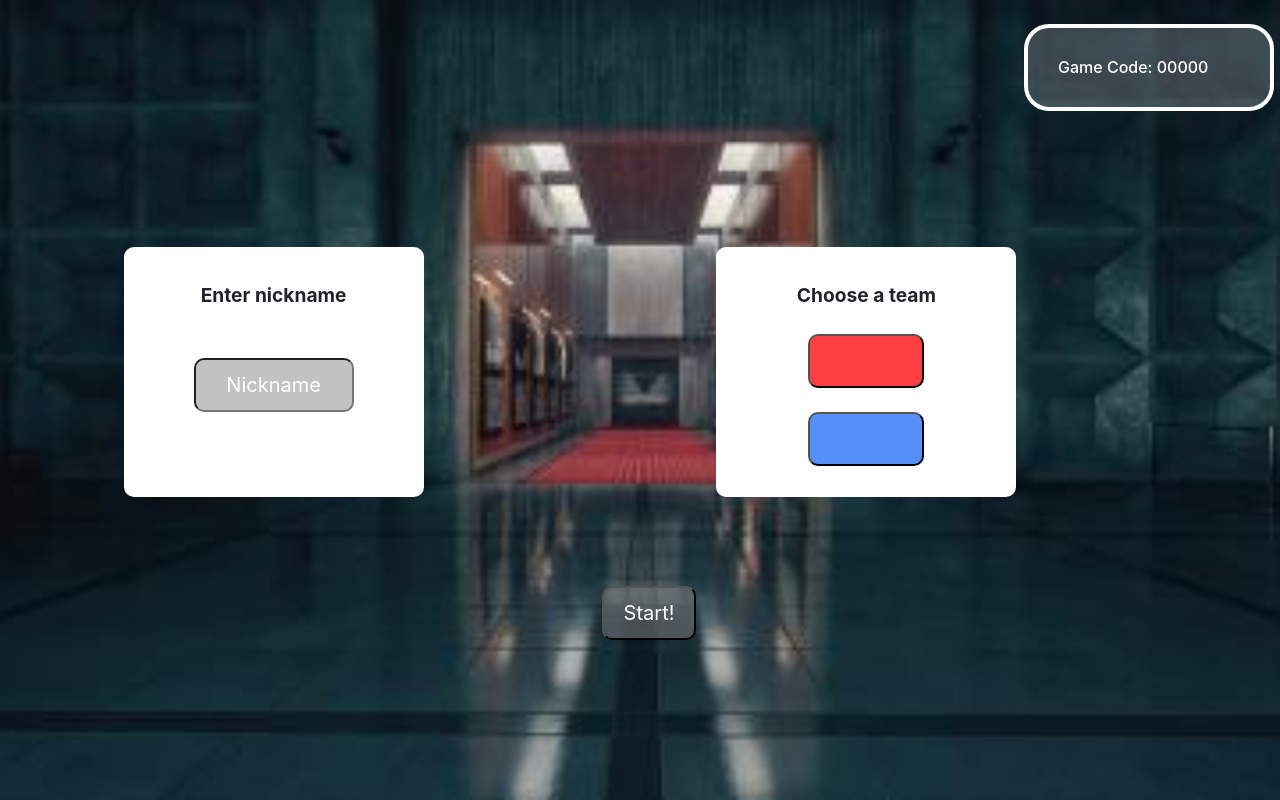
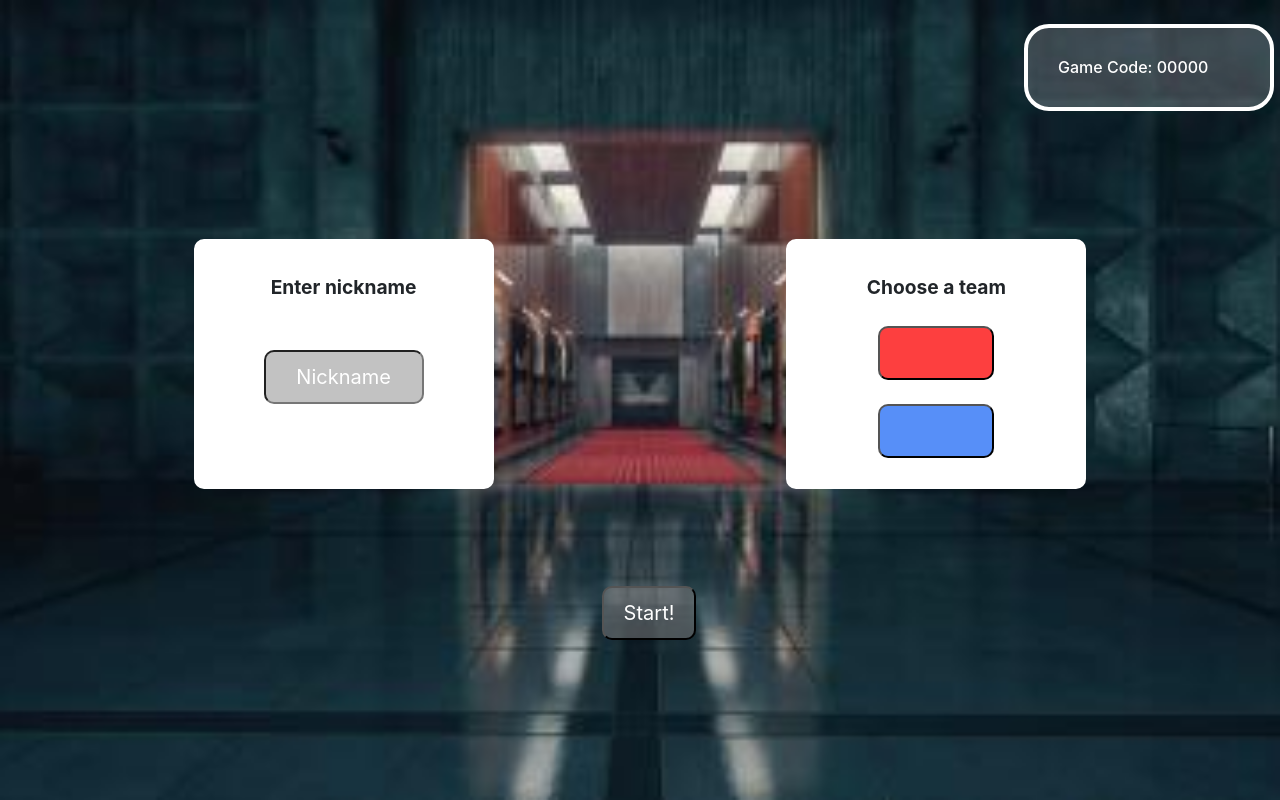
Before and after one commit to amyghotra/codenames, a React (Create React App) app in the folder codenames/: page /UserInfo in a window 1280 px wide. Built offline with nearby package versions, Linux system fonts and the light colour scheme; a web font is replaced by a local one.

Commit message:
design for game page. The cards will probably have to be modified since thejavascript portion will change them. The colors and text could be improved.

```diff
--- a/codenames/src/Components/GamePage/Game.css
+++ b/codenames/src/Components/GamePage/Game.css
@@ -28,10 +28,6 @@ html, body{ /* Add this to fill out the page without using px */
     color:white;
 }
 
-.container{
-    display: flex;
-    float: left;
-}
 
 .teamInfo{
     margin-left: 10px;
```
